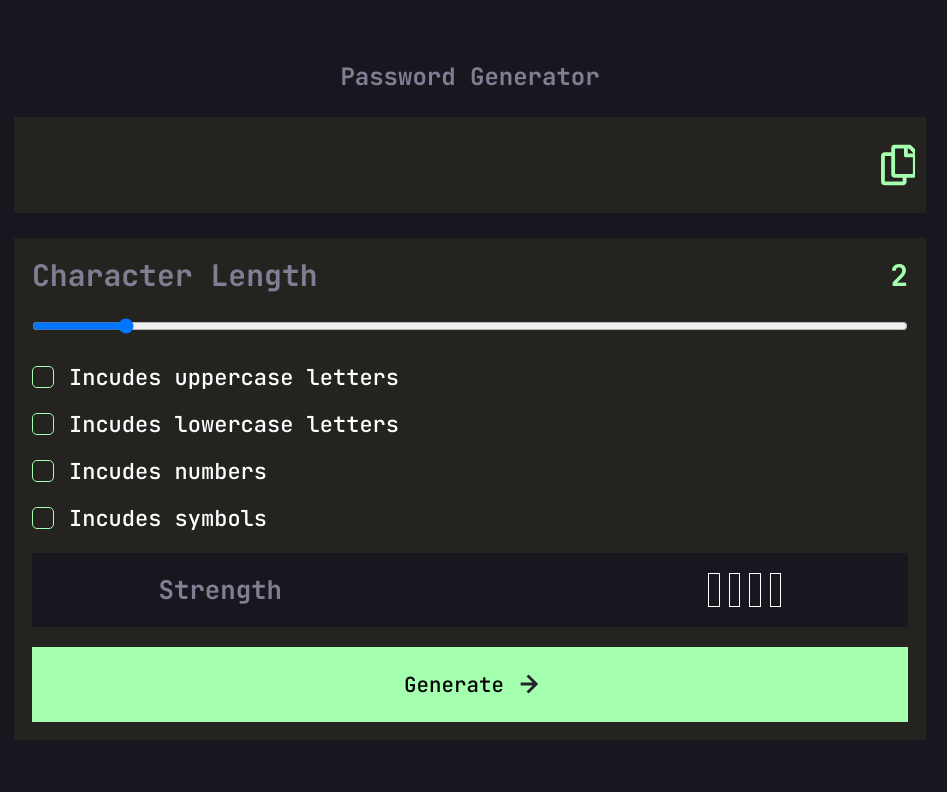
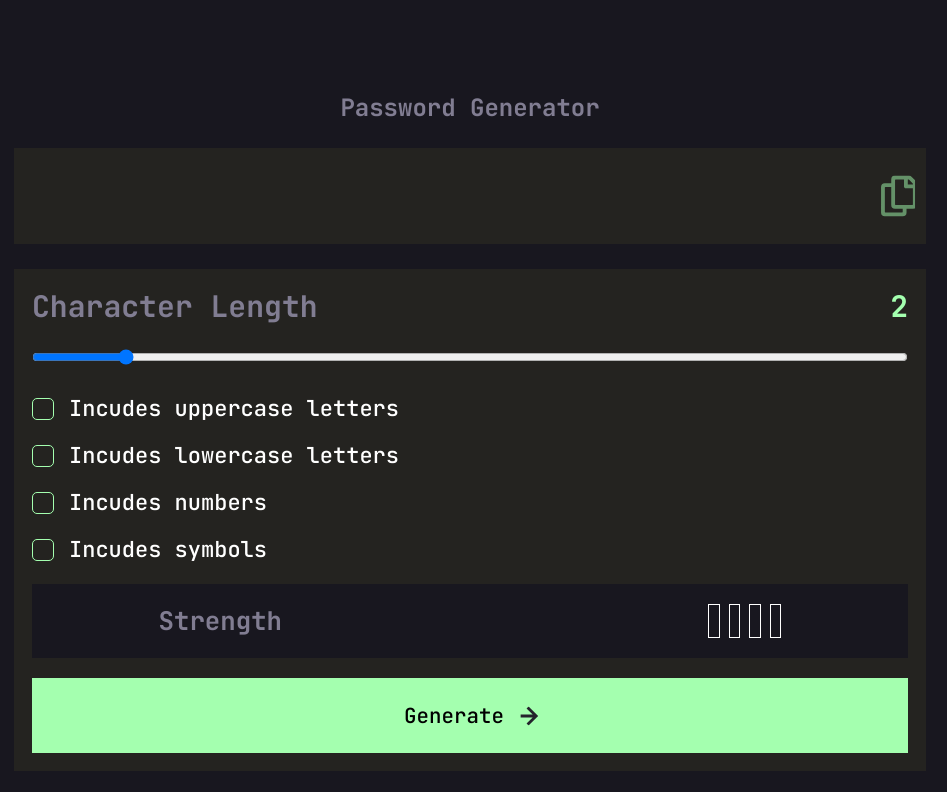
Before and after one commit to ggardin/pwgen, a SvelteKit app: page / in a window 1280 px wide. Shown: the top 792 px of the page, without its empty margins (170-1117 px from the left). Built offline with nearby package versions, Linux system fonts and the light colour scheme.

Commit message:
added toast

```diff
--- a/src/routes/+page.svelte
+++ b/src/routes/+page.svelte
@@ -4,15 +4,16 @@
     import CheckBox from "$lib/CheckBox.svelte";
     // Constants
     import { boxes } from "../constants/checkboxes";
-    // Variables
+    // variables
+    let copied = false;
+    // Reactive Values //
+    $: backgroundSize =
+        ((passwordLength - maxLength) * 100) / (maxLength - minLength) + 100;
     $: passwordLength = +2;
     $: maxLength = +20;
     $: minLength = +0;
     $: passwordString = "";
     $: passwordStrength = "";
-    // Reactive Values //
-    $: backgroundSize =
-        ((passwordLength - maxLength) * 100) / (maxLength - minLength) + 100;
     // this function is the framework for the getrandomLower, upper .etc, to reduce markup
     const getRandomFunc = (min: any, max: any) => {
         return String.fromCharCode(Math.floor(Math.random() * min) + max);
@@ -34,7 +35,7 @@
         symbol: getRandomSymbol,
     };
 
-    let passwordGenerator = {
+let passwordGenerator = {
         // this'll remove and add a checked value to the checkbox
         CheckBox(index: string) {
             boxes.find((box) => {
@@ -54,8 +55,6 @@
             // filter out unchecked types
             const typesCount = boxes.filter((box) => box.checked).length;
             const typesArr = boxes.filter((box) => box.checked).map((box) => box.id);
-                console.log(typesArr);
-                console.log(boxes);
 
 
             // don't run if nothing is checked or if the length is 0
@@ -84,7 +83,16 @@
         },
         // copy to clipboard
         copyToClipboard() {
+            if (passwordString.length !== 0) {
+                setTimeout(() => {
+                copied = false;
+            }, 1200);
+            } else {
+                return
+            }
             navigator.clipboard.writeText(passwordString);
+            copied = true;
+
         },
     };
 
@@ -100,6 +108,19 @@
         text-align: center;
         @extend %w100;
         overflow: hidden;
+
+        .toast{
+            border: 2px solid $primaryColor;
+            width: 60%;
+            display: grid;
+            transform: translateX(-101%);
+            transition: transform .5s ease-in-out;
+            margin-top: 1rem;
+            color: $primaryColor;
+            &.active{
+                transform: translateX(35%);
+            }
+        }
 
         section {
            @extend %flexCol;
@@ -129,6 +150,7 @@
                 align-items: center;
                 padding: $primaryPadding;
                 background-color: $cardColor;
+                position: relative;
                 @extend %w100;
                 @include tablet{
                     height: 60px
@@ -157,6 +179,10 @@
                     }
                     @include laptop{
                         transform: scale(1.7);
+                    }
+                    &.disabled{
+                        opacity: 0.5;
+                        pointer-events: none;
                     }
                 }
             }
@@ -300,11 +326,14 @@
 
 
 <main>
+        <div class="toast" class:active={copied}>
+            <h1>password has been copied to clipboard</h1>
+        </div>
     <section>
         <h2>Password Generator</h2>
         <div class="header">
             <input type="text" value={passwordString}>
-            <svg width="21" height="24" on:click={passwordGenerator.copyToClipboard} xmlns="http://www.w3.org/2000/svg"><path d="M20.341 3.091 17.909.659A2.25 2.25 0 0 0 16.319 0H8.25A2.25 2.25 0 0 0 6 2.25V4.5H2.25A2.25 2.25 0 0 0 0 6.75v15A2.25 2.25 0 0 0 2.25 24h10.5A2.25 2.25 0 0 0 15 21.75V19.5h3.75A2.25 2.25 0 0 0 21 17.25V4.682a2.25 2.25 0 0 0-.659-1.591ZM12.469 21.75H2.53a.281.281 0 0 1-.281-.281V7.03a.281.281 0 0 1 .281-.281H6v10.5a2.25 2.25 0 0 0 2.25 2.25h4.5v1.969a.282.282 0 0 1-.281.281Zm6-4.5H8.53a.281.281 0 0 1-.281-.281V2.53a.281.281 0 0 1 .281-.281H13.5v4.125c0 .621.504 1.125 1.125 1.125h4.125v9.469a.282.282 0 0 1-.281.281Zm.281-12h-3v-3h.451c.075 0 .147.03.2.082L18.667 4.6a.283.283 0 0 1 .082.199v.451Z" fill="#A4FFAF"/></svg>
+            <svg width="21" class:disabled={copied || passwordString.length === 0} height="24" on:click={passwordGenerator.copyToClipboard} xmlns="http://www.w3.org/2000/svg"><path d="M20.341 3.091 17.909.659A2.25 2.25 0 0 0 16.319 0H8.25A2.25 2.25 0 0 0 6 2.25V4.5H2.25A2.25 2.25 0 0 0 0 6.75v15A2.25 2.25 0 0 0 2.25 24h10.5A2.25 2.25 0 0 0 15 21.75V19.5h3.75A2.25 2.25 0 0 0 21 17.25V4.682a2.25 2.25 0 0 0-.659-1.591ZM12.469 21.75H2.53a.281.281 0 0 1-.281-.281V7.03a.281.281 0 0 1 .281-.281H6v10.5a2.25 2.25 0 0 0 2.25 2.25h4.5v1.969a.282.282 0 0 1-.281.281Zm6-4.5H8.53a.281.281 0 0 1-.281-.281V2.53a.281.281 0 0 1 .281-.281H13.5v4.125c0 .621.504 1.125 1.125 1.125h4.125v9.469a.282.282 0 0 1-.281.281Zm.281-12h-3v-3h.451c.075 0 .147.03.2.082L18.667 4.6a.283.283 0 0 1 .082.199v.451Z" fill="#A4FFAF"/></svg>
         </div>
         <div class="settings">
             <div class="length">
```
